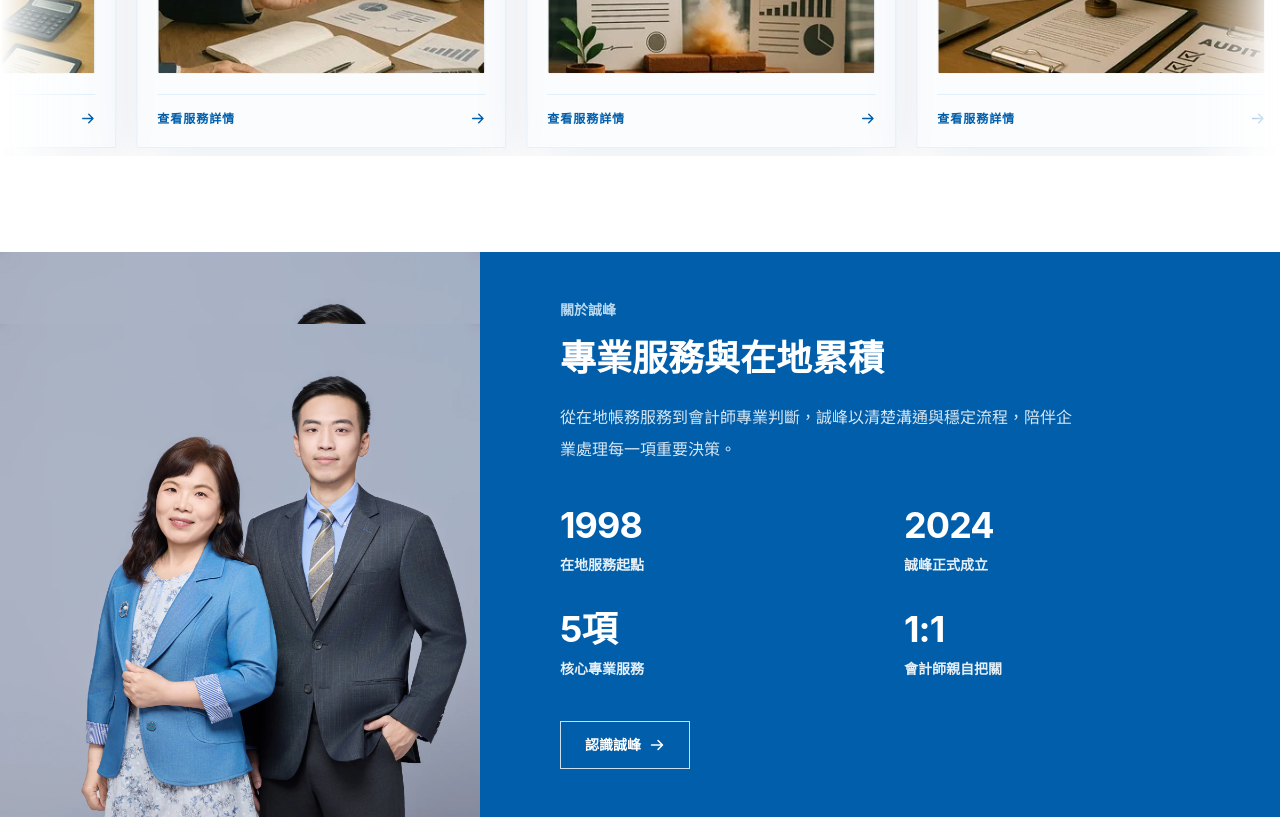
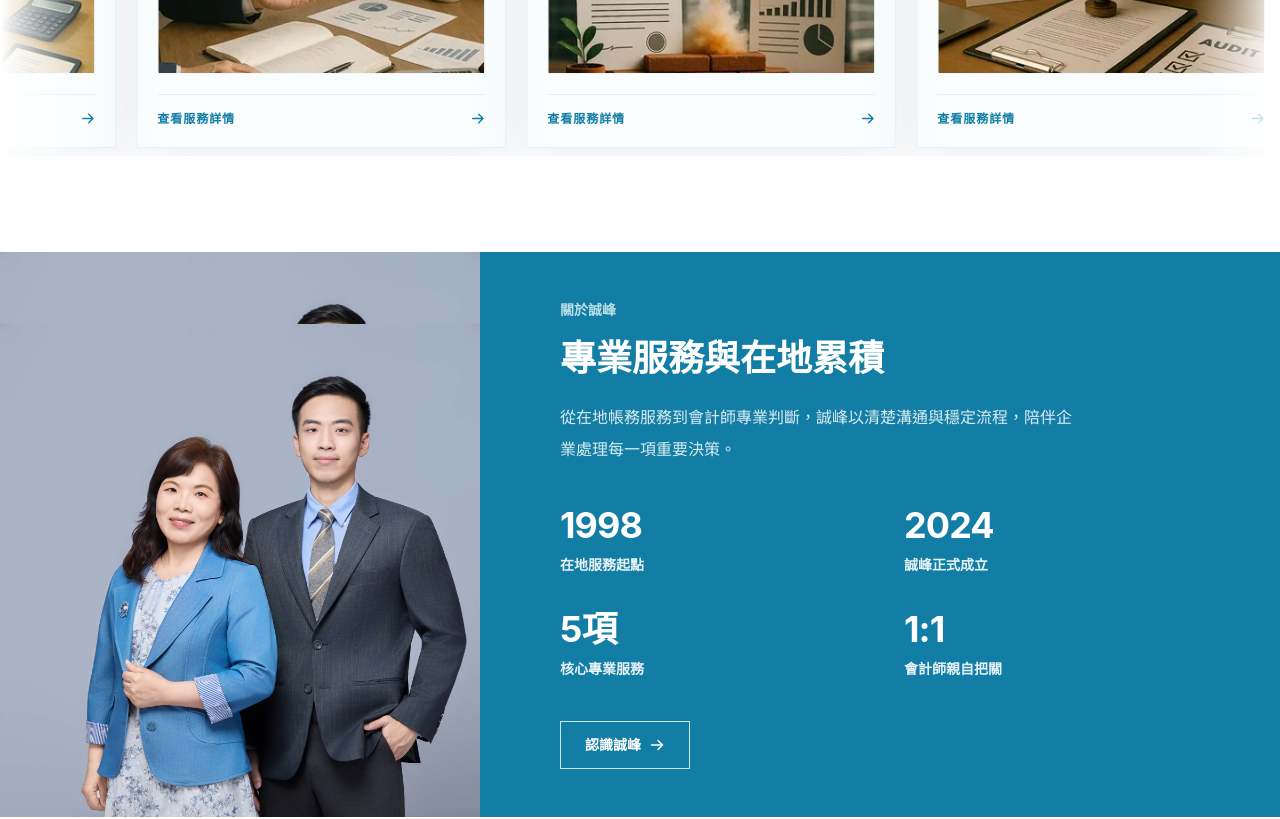
Before and after one commit to TruePeak0316/website-setting, a Next.js app: page / in a window 1280 px wide. Shown: the part 1407-2226 px from the top of the page. Built offline with nearby package versions, Linux system fonts and the light colour scheme.

Commit message:
style(theme): refresh brand color palette

```diff
--- a/components/articles/InsightsExplorer.tsx
+++ b/components/articles/InsightsExplorer.tsx
@@ -90,8 +90,8 @@ export function InsightsExplorer({ articles }: InsightsExplorerProps) {
     left: "0.25rem",
     width: "calc((100% - 0.5rem) / 4)",
     borderRadius: "0.125rem",
-    background: "#005eaa",
-    boxShadow: "0 10px 24px rgb(0 63 115 / 0.18)",
+    background: "var(--color-brand-primary)",
+    boxShadow: "0 10px 24px rgb(var(--brand-dark-rgb) / 0.18)",
     transform: `translateX(${activeFilterIndex * 100}%)`,
     transition: "transform 280ms cubic-bezier(0.16, 1, 0.3, 1), box-shadow 280ms ease",
   };
@@ -191,11 +191,11 @@ function InsightArticleCard({ article, tabIndex }: InsightArticleCardProps) {
       href={`/Library/${article.slug}`}
       tabIndex={tabIndex}
       draggable={false}
-      className="group w-[310px] flex-shrink-0 overflow-hidden rounded-xs border border-brand-light/30 bg-white shadow-[0_18px_60px_rgb(0_63_115_/_0.08)] transition duration-300 hover:-translate-y-1 hover:border-brand-primary/60 hover:shadow-[0_24px_70px_rgb(0_63_115_/_0.13)] focus:outline-none focus-visible:ring-2 focus-visible:ring-brand-primary/50 sm:w-[380px]"
+      className="group w-[310px] flex-shrink-0 overflow-hidden rounded-xs border border-brand-light/30 bg-white shadow-[0_18px_60px_rgb(7_86_111_/_0.08)] transition duration-300 hover:-translate-y-1 hover:border-brand-primary/60 hover:shadow-[0_24px_70px_rgb(7_86_111_/_0.13)] focus:outline-none focus-visible:ring-2 focus-visible:ring-brand-primary/50 sm:w-[380px]"
     >
       <div className="relative aspect-[16/10] overflow-hidden bg-brand-light/20">
         <Image src={article.image} alt={article.alt} fill sizes="380px" className="object-cover transition duration-700 group-hover:scale-[1.05]" />
-        <div className="absolute left-4 top-4 rounded-xs bg-white/90 px-3 py-1 text-xs font-bold text-brand-primary shadow-[0_8px_24px_rgb(0_63_115_/_0.12)]">
+        <div className="absolute left-4 top-4 rounded-xs bg-white/90 px-3 py-1 text-xs font-bold text-brand-primary shadow-[0_8px_24px_rgb(7_86_111_/_0.12)]">
           {article.category}
         </div>
       </div>
--- a/styles/globals.css
+++ b/styles/globals.css
@@ -5,28 +5,32 @@
   --font-display: var(--font-space-grotesk), var(--font-noto-sans-tc), ui-sans-serif, system-ui, sans-serif;
   --font-serif: var(--font-playfair), Georgia, serif;
 
-  --color-brand-primary: #005eaa;
-  --color-brand-light: #b8d8f0;
-  --color-brand-dark: #003f73;
-  --color-brand-cream: #f4f9fd;
-  --color-brand-accent: #4fa3d1;
-  --color-brand-charcoal: #17212b;
+  --color-brand-primary: #127ea5;
+  --color-brand-secondary: #007f8f;
+  --color-brand-light: #b7dde7;
+  --color-brand-dark: #07566f;
+  --color-brand-cream: #f2fafc;
+  --color-brand-accent: #58b6c6;
+  --color-brand-charcoal: #17252b;
 }
 
 @layer base {
   :root {
     color-scheme: light;
+    --brand-primary-rgb: 18 126 165;
+    --brand-secondary-rgb: 0 127 143;
+    --brand-dark-rgb: 7 86 111;
   }
 
   html {
     scroll-behavior: smooth;
-    background: #f4f9fd;
+    background: #f2fafc;
   }
 
   body {
     margin: 0;
-    background: #f4f9fd;
-    color: #17212b;
+    background: #f2fafc;
+    color: #17252b;
     font-family: var(--font-noto-sans-tc), ui-sans-serif, system-ui, sans-serif;
     text-rendering: optimizeLegibility;
     -webkit-font-smoothing: antialiased;
@@ -45,8 +49,8 @@
   }
 
   ::selection {
-    background: rgb(0 94 170 / 0.16);
-    color: #003f73;
+    background: rgb(var(--brand-primary-rgb) / 0.16);
+    color: #07566f;
   }
 }
 
@@ -64,7 +68,7 @@
   }
 
   .brand-card {
-    @apply border border-brand-light/30 bg-white shadow-[0_18px_60px_rgb(0_63_115_/_0.08)];
+    @apply border border-brand-light/30 bg-white shadow-[0_18px_60px_rgb(7_86_111_/_0.08)];
   }
 
   .brand-button {
@@ -129,7 +133,7 @@
   }
 
   .hero-gradient-text {
-    background-image: linear-gradient(105deg, #17212b 0%, #0077c8 34%, #4fa3d1 52%, #003f73 70%, #17212b 100%);
+    background-image: linear-gradient(105deg, #17252b 0%, #127ea5 34%, #007f8f 52%, #07566f 70%, #17252b 100%);
     background-size: 220% 100%;
     color: transparent;
     -webkit-background-clip: text;
@@ -139,17 +143,17 @@
 
   .home-hero {
     background:
-      radial-gradient(circle at 16% 18%, rgb(79 163 209 / 0.26), transparent 30%),
-      radial-gradient(circle at 88% 12%, rgb(0 94 170 / 0.18), transparent 28%),
-      linear-gradient(145deg, #f4f9fd 0%, #eaf4fb 48%, #f4f9fd 100%);
+      radial-gradient(circle at 16% 18%, rgb(var(--brand-secondary-rgb) / 0.26), transparent 30%),
+      radial-gradient(circle at 88% 12%, rgb(var(--brand-primary-rgb) / 0.18), transparent 28%),
+      linear-gradient(145deg, #f2fafc 0%, #e4f3f7 48%, #f2fafc 100%);
   }
 
   .home-hero-grid {
     position: absolute;
     inset: 0;
     background-image:
-      linear-gradient(rgb(0 94 170 / 0.08) 1px, transparent 1px),
-      linear-gradient(90deg, rgb(0 94 170 / 0.08) 1px, transparent 1px);
+      linear-gradient(rgb(var(--brand-primary-rgb) / 0.08) 1px, transparent 1px),
+      linear-gradient(90deg, rgb(var(--brand-primary-rgb) / 0.08) 1px, transparent 1px);
     background-size: 72px 72px;
     mask-image: linear-gradient(115deg, #000 0%, transparent 62%);
     -webkit-mask-image: linear-gradient(115deg, #000 0%, transparent 62%);
@@ -167,8 +171,8 @@
     right: 8%;
     width: 92px;
     height: 92px;
-    border: 1px solid rgb(0 94 170 / 0.28);
-    background: rgb(79 163 209 / 0.12);
+    border: 1px solid rgb(var(--brand-primary-rgb) / 0.28);
+    background: rgb(var(--brand-secondary-rgb) / 0.12);
   }
 
   .home-hero-diamond {
@@ -176,8 +180,8 @@
     bottom: 18%;
     width: 74px;
     height: 74px;
-    border: 1px solid rgb(0 94 170 / 0.24);
-    background: rgb(0 94 170 / 0.1);
+    border: 1px solid rgb(var(--brand-primary-rgb) / 0.24);
+    background: rgb(var(--brand-primary-rgb) / 0.1);
     transform: rotate(45deg);
     animation-delay: -4s;
   }
@@ -187,7 +191,7 @@
     bottom: 28%;
     width: 118px;
     height: 98px;
-    background: rgb(79 163 209 / 0.14);
+    background: rgb(var(--brand-secondary-rgb) / 0.14);
     clip-path: polygon(50% 0, 100% 100%, 0 100%);
     animation-delay: -7s;
   }
@@ -196,7 +200,7 @@
     position: absolute;
     height: 1px;
     width: 56vw;
-    background: linear-gradient(90deg, transparent, rgb(0 94 170 / 0.3), transparent);
+    background: linear-gradient(90deg, transparent, rgb(var(--brand-primary-rgb) / 0.3), transparent);
     transform-origin: left center;
     animation: hero-line-float 9s ease-in-out infinite;
   }
@@ -233,7 +237,7 @@
     position: relative;
     overflow: hidden;
     isolation: isolate;
-    box-shadow: 0 14px 34px rgb(0 63 115 / 0.1);
+    box-shadow: 0 14px 34px rgb(var(--brand-dark-rgb) / 0.1);
   }
 
   .hero-cta-primary::before,
@@ -268,7 +272,7 @@
   }
 
   .home-hero-photo-wrap {
-    filter: drop-shadow(0 28px 70px rgb(0 63 115 / 0.12));
+    filter: drop-shadow(0 28px 70px rgb(var(--brand-dark-rgb) / 0.12));
   }
 
   .home-hero-photo-frame {
@@ -304,7 +308,7 @@
     overscroll-behavior-inline: contain;
     touch-action: pan-x;
     -webkit-overflow-scrolling: touch;
-    scrollbar-color: rgb(0 94 170 / 0.48) rgb(79 163 209 / 0.16);
+    scrollbar-color: rgb(var(--brand-primary-rgb) / 0.48) rgb(var(--brand-secondary-rgb) / 0.16);
     scrollbar-width: thin;
   }
 
@@ -314,16 +318,16 @@
 
   .marquee-scrollable::-webkit-scrollbar-track {
     border-radius: 999px;
-    background: rgb(79 163 209 / 0.16);
+    background: rgb(var(--brand-secondary-rgb) / 0.16);
   }
 
   .marquee-scrollable::-webkit-scrollbar-thumb {
     border-radius: 999px;
-    background: rgb(0 94 170 / 0.48);
+    background: rgb(var(--brand-primary-rgb) / 0.48);
   }
 
   .marquee-scrollable::-webkit-scrollbar-thumb:hover {
-    background: rgb(0 94 170 / 0.72);
+    background: rgb(var(--brand-primary-rgb) / 0.72);
   }
 
   .marquee-scrollable:hover .animate-service-marquee,
@@ -347,11 +351,11 @@
     width: 2.5rem;
     align-items: center;
     justify-content: center;
-    border: 1px solid rgb(79 163 209 / 0.42);
+    border: 1px solid rgb(var(--brand-secondary-rgb) / 0.42);
     border-radius: 999px;
     background: rgb(255 255 255 / 0.92);
-    color: #005eaa;
-    box-shadow: 0 12px 30px rgb(0 63 115 / 0.08);
+    color: #127ea5;
+    box-shadow: 0 12px 30px rgb(var(--brand-dark-rgb) / 0.08);
     transition:
       transform 220ms cubic-bezier(0.16, 1, 0.3, 1),
       border-color 220ms ease,
@@ -362,10 +366,10 @@
 
   .marquee-control-button:hover {
     transform: translateY(-2px);
-    border-color: rgb(0 94 170 / 0.55);
-    background: #005eaa;
+    border-color: rgb(var(--brand-primary-rgb) / 0.55);
+    background: #127ea5;
     color: #fff;
-    box-shadow: 0 16px 38px rgb(0 63 115 / 0.14);
+    box-shadow: 0 16px 38px rgb(var(--brand-dark-rgb) / 0.14);
   }
 
   .marquee-control-button:active {
@@ -373,7 +377,7 @@
   }
 
   .marquee-control-button:focus-visible {
-    outline: 2px solid rgb(0 94 170 / 0.42);
+    outline: 2px solid rgb(var(--brand-primary-rgb) / 0.42);
     outline-offset: 3px;
   }
 
@@ -407,8 +411,8 @@
 
   .about-timeline-card:hover {
     transform: translateY(-2px);
-    border-color: rgb(0 94 170 / 0.32);
-    box-shadow: 0 18px 48px rgb(0 63 115 / 0.1);
+    border-color: rgb(var(--brand-primary-rgb) / 0.32);
+    box-shadow: 0 18px 48px rgb(var(--brand-dark-rgb) / 0.1);
   }
 
   .service-detail-panel {
@@ -420,13 +424,13 @@
 
   .service-detail-panel:hover {
     transform: translateY(-2px);
-    box-shadow: 0 22px 70px rgb(0 63 115 / 0.12);
+    box-shadow: 0 22px 70px rgb(var(--brand-dark-rgb) / 0.12);
   }
 
   .testimonial-section {
     background:
-      radial-gradient(circle at 12% 16%, rgb(79 163 209 / 0.22), transparent 28%),
-      linear-gradient(180deg, #f4f9fd 0%, #eaf4fb 100%);
+      radial-gradient(circle at 12% 16%, rgb(var(--brand-secondary-rgb) / 0.22), transparent 28%),
+      linear-gradient(180deg, #f2fafc 0%, #e4f3f7 100%);
   }
 
   .testimonial-summary,
@@ -449,8 +453,8 @@
 
   .testimonial-card:hover {
     transform: translateY(-4px);
-    border-color: rgb(0 94 170 / 0.34);
-    box-shadow: 0 22px 64px rgb(0 63 115 / 0.13);
+    border-color: rgb(var(--brand-primary-rgb) / 0.34);
+    box-shadow: 0 22px 64px rgb(var(--brand-dark-rgb) / 0.13);
   }
 
   .testimonial-star {
@@ -493,8 +497,8 @@
     left: 0.375rem;
     width: calc((100% - 0.75rem) / 2);
     border-radius: 999px;
-    background: #005eaa;
-    box-shadow: 0 14px 34px rgb(0 63 115 / 0.18);
+    background: #127ea5;
+    box-shadow: 0 14px 34px rgb(var(--brand-dark-rgb) / 0.18);
     transition: transform 360ms cubic-bezier(0.16, 1, 0.3, 1);
     z-index: 0;
   }
@@ -539,8 +543,8 @@
 
   .testimonial-orbit {
     position: absolute;
-    border: 1px solid rgb(0 94 170 / 0.16);
-    background: rgb(79 163 209 / 0.08);
+    border: 1px solid rgb(var(--brand-primary-rgb) / 0.16);
+    background: rgb(var(--brand-secondary-rgb) / 0.08);
     animation: testimonial-orbit 12s ease-in-out infinite;
     pointer-events: none;
   }
```
